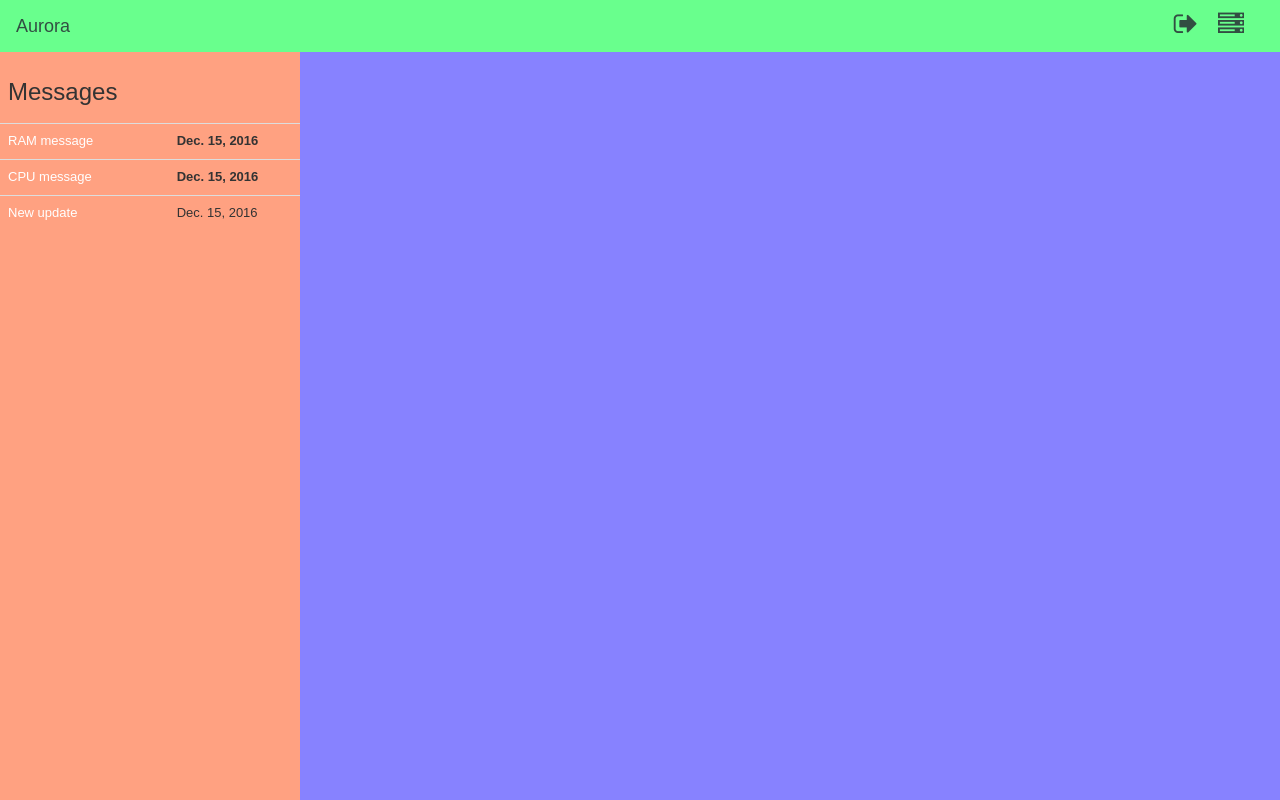
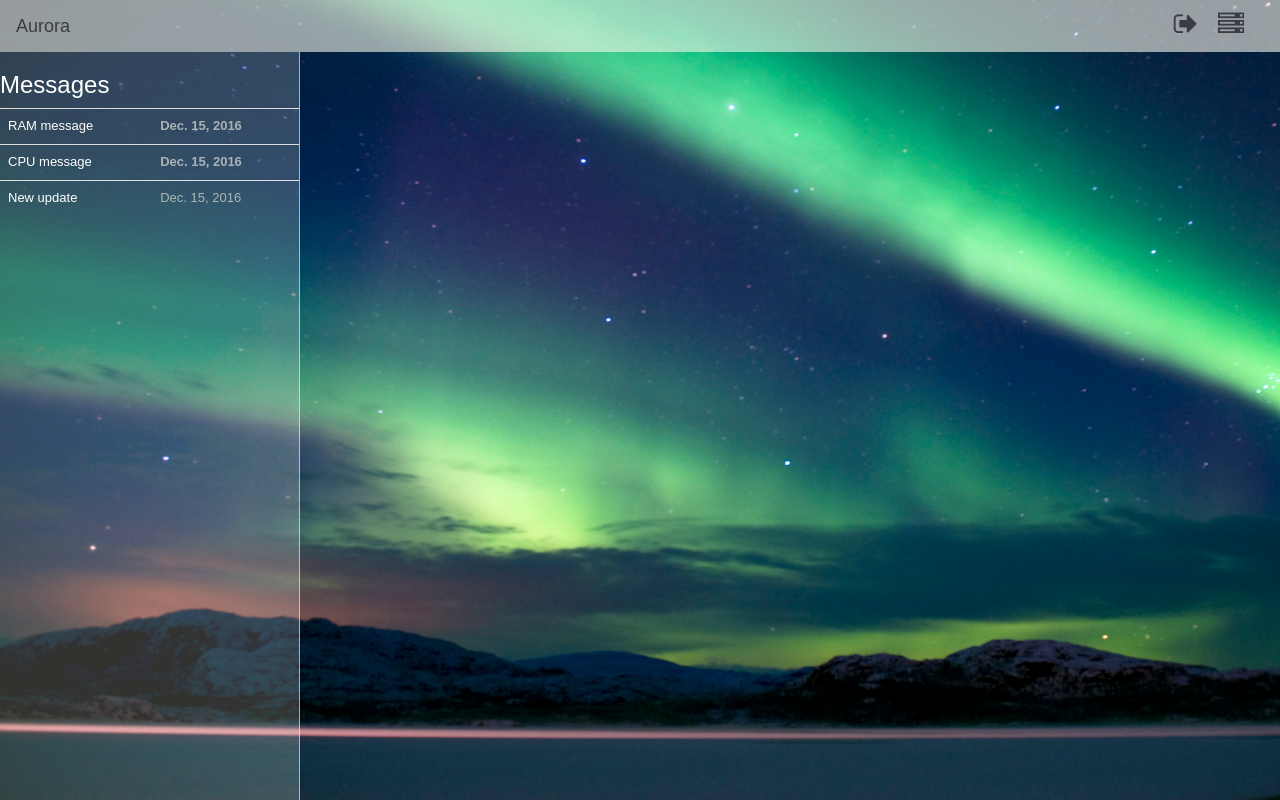
Before and after one commit to Evert-Arends/AuroraPlus, a Django app: template templates/messages.html in a window 1280 px wide. Run offline with Django 3.2, Linux system fonts and the light colour scheme; the template is opened without the code that fills it: values that come from a table or form of the project are taken from there, others are empty; data comes from the database, SQL or seed files in the repository; some libraries are stand-ins or nearby versions.

Commit message:
Design messages page.

```diff
--- a/static/custom/css/messages.css
+++ b/static/custom/css/messages.css
@@ -1,37 +1,55 @@
-html {
-    height: 100%;
-}
-
-body {
+html, body {
+    overflow-x: hidden;
+    background: url("/static/images/background.jpg") no-repeat !important;
     font-family: arial;
     font-size: 13px;
     position: relative;
-    height: 100%;
+    background-size: cover !important;
+    height: 100% !important;
+    width: 100% !important;
 }
 
 #side {
     position: absolute;
-    top: 50px;
+    top: 52px;
     left: 0;
     bottom: 0;
     width: 300px;
-    background-color: #ffa181;
+    color: rgba(250, 248, 233, 0.6);
     overflow: auto;
+    border-right: 1px solid rgba(250, 248, 233, 0.6);
+    background-color: rgba(250, 248, 233, 0.2);
 }
 #content {
     position: absolute;
-    top: 50px;
+    top: 52px;
     left: 300px;
     bottom: 0;
     right: 0;
     padding-left: 20px;
     overflow: auto;
-    background-color: #8782ff;
+    color: rgba(250, 248, 233, 0.6);
 }
 
-.navbar-light{
-    background-color: #69ff8d !important;
-}
 .navbar-right {
     margin-right: 0;
 }
+
+/* Page style */
+
+.messages-title{
+    color: white;
+    border-color: rgba(250, 248, 233, 0.6);
+}
+
+.message-title{
+    color: white;
+}
+
+.message-date{
+    color: rgba(250, 248, 233, 0.6);
+}
+
+.message-text{
+    color: white;
+}
--- a/templates/messages.html
+++ b/templates/messages.html
@@ -17,12 +17,8 @@
 <body>
 {% include 'top.html' %}
 <div id="side">
+    <h3 class="messages-title">Messages</h3>
     <table class="table">
-        <tr>
-            <td>
-                <h3>Messages</h3>
-            </td>
-        </tr>
         {% for message in Messages %}
             {% if message.Message_Read == 0 %}
                 <tr class="message unread">
@@ -41,7 +37,7 @@
 <div id="content">
     {% if message_id == "0" %}
         <h2 class="message-title">Message</h2>
-        <p class="message-text">You can view all messaes about your servers.</p>
+        <p class="message-text">You can view all messages about your servers.</p>
     {% else %}
         {% for item in selected_message %}
             <h2 class="message-title">{{ item.Message_Name }}</h2>
```
